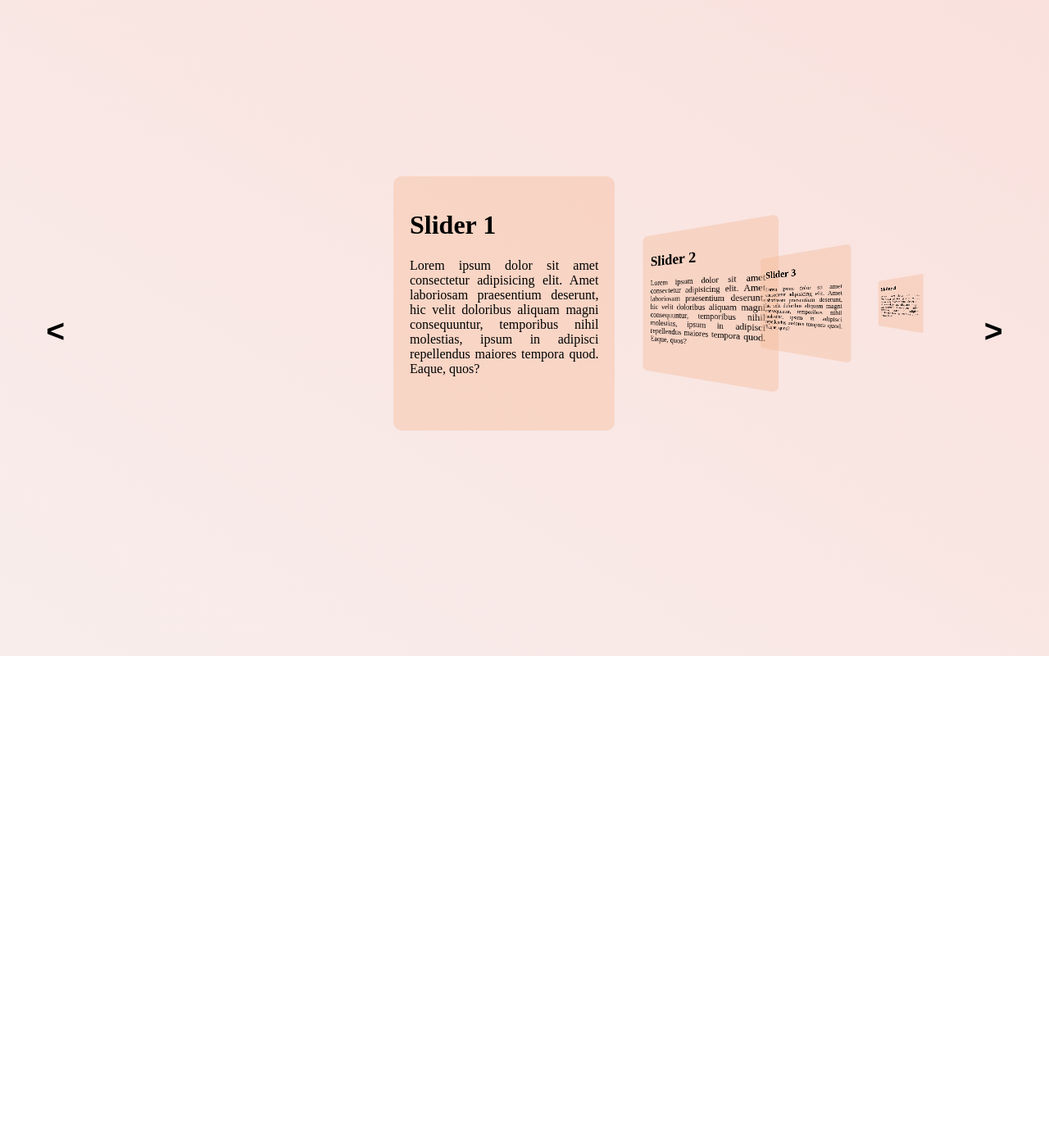
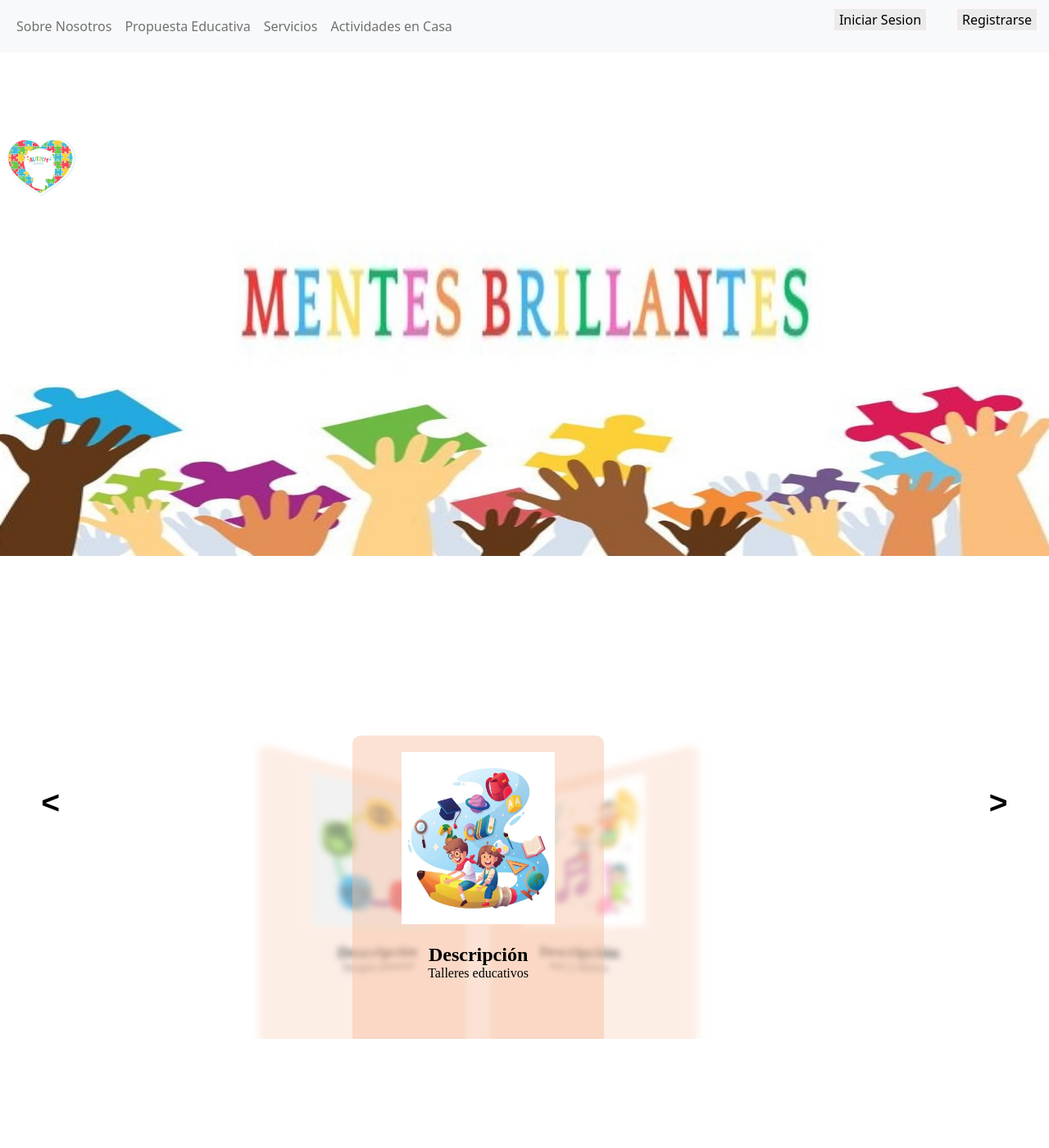
Before and after one commit to valentina7730/MentesBrillantes, a plain HTML site: page html/servicios.html in a window 1280 px wide. Shown: the top 1400 px of the page at 82% size. Before the commit the page ends 800 px from the top, so only its background shows below. Drawn offline with nearby package versions, Linux system fonts and the light colour scheme.

Commit message:
Actualizacion de servicios

```diff
--- a/css/servicios.css
+++ b/css/servicios.css
@@ -1,7 +1,8 @@
-body{
-    background-image:
-        linear-gradient(to top right, #F8EDEB, #FAE1DD)
-    ;
+*{
+    margin: 0;
+    padding: 0;
+}
+.contenedor{
     min-height: 100vh;
     margin: 0;
     display: flex;
@@ -15,22 +16,30 @@ body{
     height: 370px;
     overflow: hidden;
 }
+
+
 .item{
     position: absolute;
-    width: 18%;
-    height: 270px;
+    width: 24%;
+    height: 500px;
     text-align: justify;
     background-color: hsla(22, 82%, 78%, 0.423);
     border-radius: 10px;
-    padding: 20px;
+    padding: 20px 60px 0px 60px;
     transition: 0.5s;
-    left: calc(50% - 160px);
+    left: calc(50% - 210px);
     overflow: hidden;
     top:0;
+    text-align: center;
 }
+
+h2{
+    padding-top: 20px;
+}
+
 #next, #prev{
     position:absolute;
-    top: 48%;
+    top: 120%;
     color: #000000;
     background-color: transparent;
     border:none;
--- a/html/servicios.html
+++ b/html/servicios.html
@@ -5,44 +5,82 @@
     <meta name="viewport" content="width=device-width, initial-scale=1.0">
     <title>Servicios</title>
     <link rel="stylesheet" href="/css/servicios.css">
+    <link rel="stylesheet" href="../css/inicio.css">
     <link rel="icon" type="image/png" href="../IMG/Logo.jpeg" >
 </head>
 
 <body>
+    <header>
+        <iframe src="../html/header.html" frameborder="0" style="width: 100%;"></iframe>
+    </header>
+    <div class="logo">
+        <img class="logo" src="../IMG/Logo.jpeg" alt="Logo">
 
+    </div>
+
+    <div class="titulo-MB">
+        <img src="../IMG/mentes-brillantes.jpg" alt="">
+    </div>
+
+
+
+
+    <div class="banner">
+        <img src="../IMG/inicio.jpeg" alt="">
+    </div>
+    <div class="contenedor">
         <div class="slider1">
             <div class="item">
-            <h1>Slider 1</h1>
+                <img class="slider2" src="/IMG/DesarrolloCognitivo.jpeg" alt="Desarrollo Cognitivo">
+                <h2>Descripción</h2>
+                <p>Terapia sensorial</p>
+            </div>
+            <div class="item">
+                <img class="slider2" src="/IMG/TalleresEducatuvos.jpeg" alt="Talleres Educatuvos">
+                <h2>Descripción</h2>
+                <p>Talleres educativos</p>
+            </div>
+            <div class="item">
+                <img class="slider2" src="/IMG/arteyMusica.jpeg" alt="arteyMusica">
+                <h2>Descripción</h2>
+                <p>Arte y música</p>
+            </div>
+            <!-- <div class="item">
+                <h1>Slider 4</h1>
                 <p>Lorem ipsum dolor sit amet consectetur adipisicing elit. Amet laboriosam praesentium deserunt,
                    hic velit doloribus aliquam magni consequuntur, temporibus nihil molestias, ipsum in adipisci repellendus maiores tempora quod.
                    Eaque, quos?
                 </p>
             </div>
             <div class="item">
-            <h1>Slider 2</h1>
+                <h1>Slider 5</h1>
                 <p>Lorem ipsum dolor sit amet consectetur adipisicing elit. Amet laboriosam praesentium deserunt,
                    hic velit doloribus aliquam magni consequuntur, temporibus nihil molestias, ipsum in adipisci repellendus maiores tempora quod.
                    Eaque, quos?
                 </p>
             </div>
             <div class="item">
-            <h1>Slider 3</h1>
+                <h1>Slider 6</h1>
                 <p>Lorem ipsum dolor sit amet consectetur adipisicing elit. Amet laboriosam praesentium deserunt,
                    hic velit doloribus aliquam magni consequuntur, temporibus nihil molestias, ipsum in adipisci repellendus maiores tempora quod.
                    Eaque, quos?
                 </p>
             </div>
             <div class="item">
-            <h1>Slider 4</h1>
+                <h1>Slider 7</h1>
                 <p>Lorem ipsum dolor sit amet consectetur adipisicing elit. Amet laboriosam praesentium deserunt,
                    hic velit doloribus aliquam magni consequuntur, temporibus nihil molestias, ipsum in adipisci repellendus maiores tempora quod.
                    Eaque, quos?
                 </p>
+            </div>               -->
         </div>
     </div>
-
     <button id="next">></button>
     <button id="prev"><</button>
     <script src="/js/servicios.js"></script>
+
+    <footer>
+        <iframe src="../html/footer.html" frameborder="0" style="width: 100%;" ></iframe>
+    </footer>
 </body>
 </html>
--- a/js/servicios.js
+++ b/js/servicios.js
@@ -2,12 +2,35 @@ let items = document.querySelectorAll('.slider1 .item');
 let next = document.getElementById('next');
 let prev = document.getElementById('prev');
 
-let active = 0;
+let active = 1;
 function loadShow(){
-    let stt = 1;
+    let stt = 0;
+    items[active].style.transform = `none`;
+    items[active].style.zIndex= 1;
+    items[active].style.filter = 'none';
+    items[active].style.opacity = 1;
     for(var i  = active + 1; i< items.length; i++){
         stt++;
         items[i].style.transform = `translateX(${120*stt}px) scale(${1 - 0.2*stt}) perspective(16px) rotateY(-1deg)`;
+        items[i].style.zIndex= -stt;
+        items[i].style.filter = 'blur(5px)';
+        items[i].style.opacity = stt > 2 ? 0 : 0.6;
+    }
+    stt = 0;
+    for(var i = active - 1; i >= 0; i--){
+        stt++;
+        items[i].style.transform = `translateX(${-120*stt}px) scale(${1 - 0.2*stt}) perspective(16px) rotateY(1deg)`;
+        items[i].style.zIndex= -stt;
+        items[i].style.filter = 'blur(5px)';
+        items[i].style.opacity = stt > 2 ? 0 : 0.6;
     }
 }
 loadShow();
+next.onclick = function(){
+    active = active + 1 < items.length ? active + 1: active;
+    loadShow();
+}
+prev.onclick = function(){
+    active = active - 1 >= 0 ? active - 1 : active;
+    loadShow();
+}
```
Lines whose indentation alone changed are shown as unchanged.
